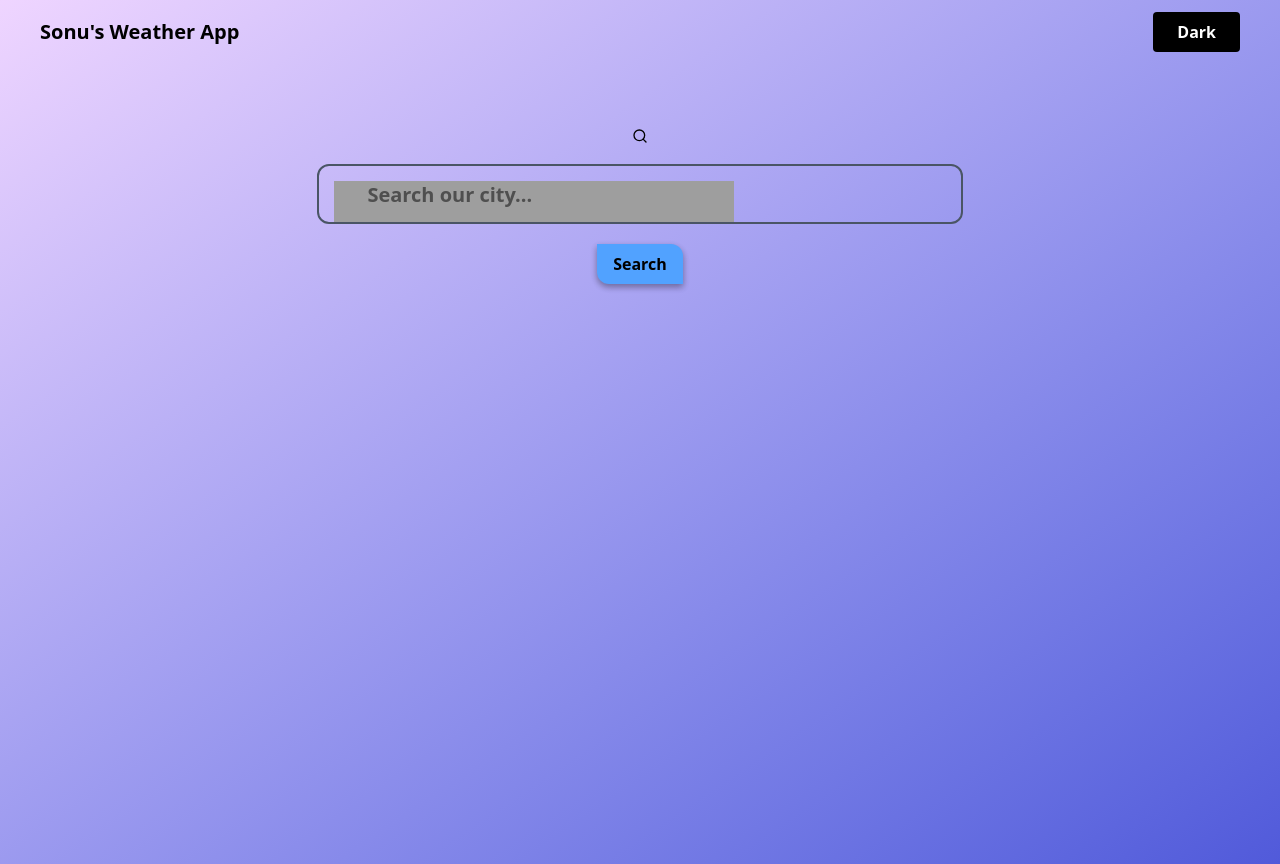
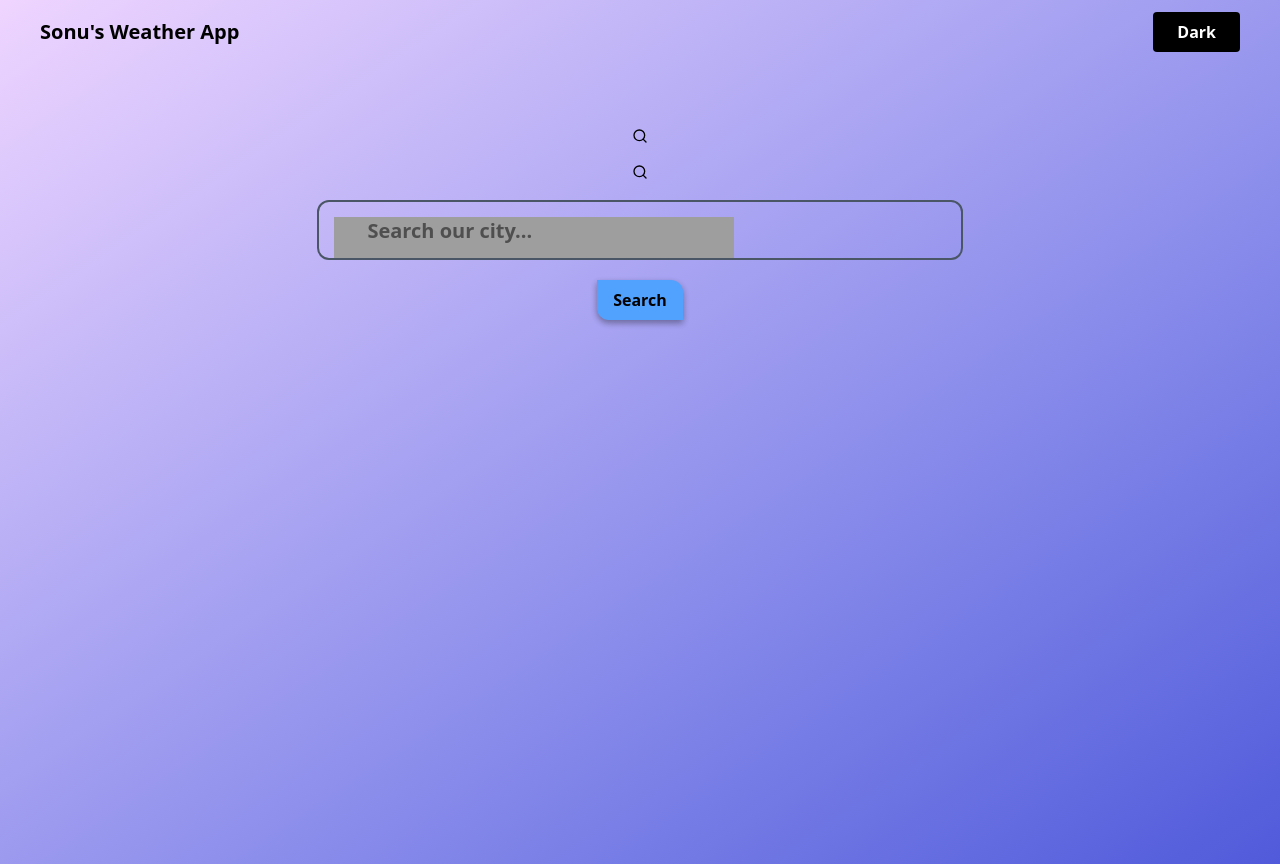
Before and after one commit to sonukr108/React-Assignment, a React (Vite) app in the folder Weather Forecast App/weather-forecast/: page / in a window 1280 px wide. Built offline with nearby package versions, Linux system fonts and the light colour scheme; grey boxes are pictures that could not be loaded.

Commit message:
added react icons

```diff
--- a/Weather Forecast App/weather-forecast/src/Pages/WeatherDisplay.jsx
+++ b/Weather Forecast App/weather-forecast/src/Pages/WeatherDisplay.jsx
@@ -44,6 +44,7 @@ function WeatherDisplay() {
     return (
         <div className="min-h-screen flex flex-col gap-5 items-center px-[8%] py-[5%]">
             <FiSearch />
+            <FiSearch/>
             <input
                 type="text"
                 ref={cityInputRef}
```
